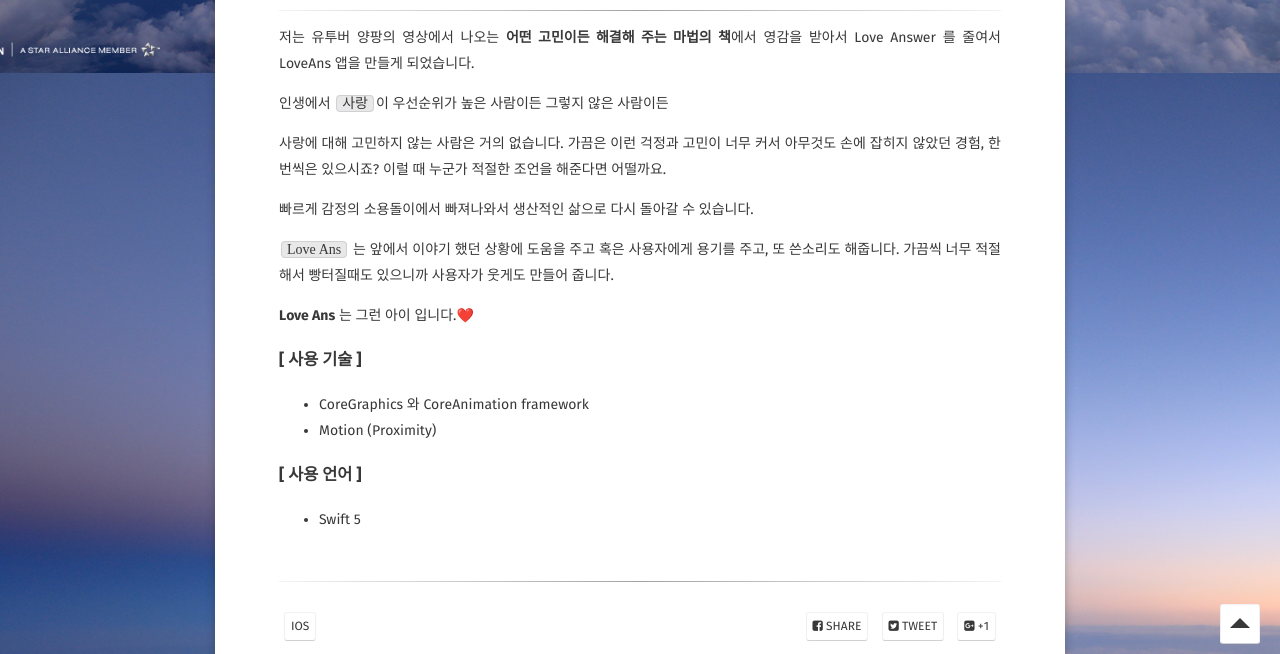
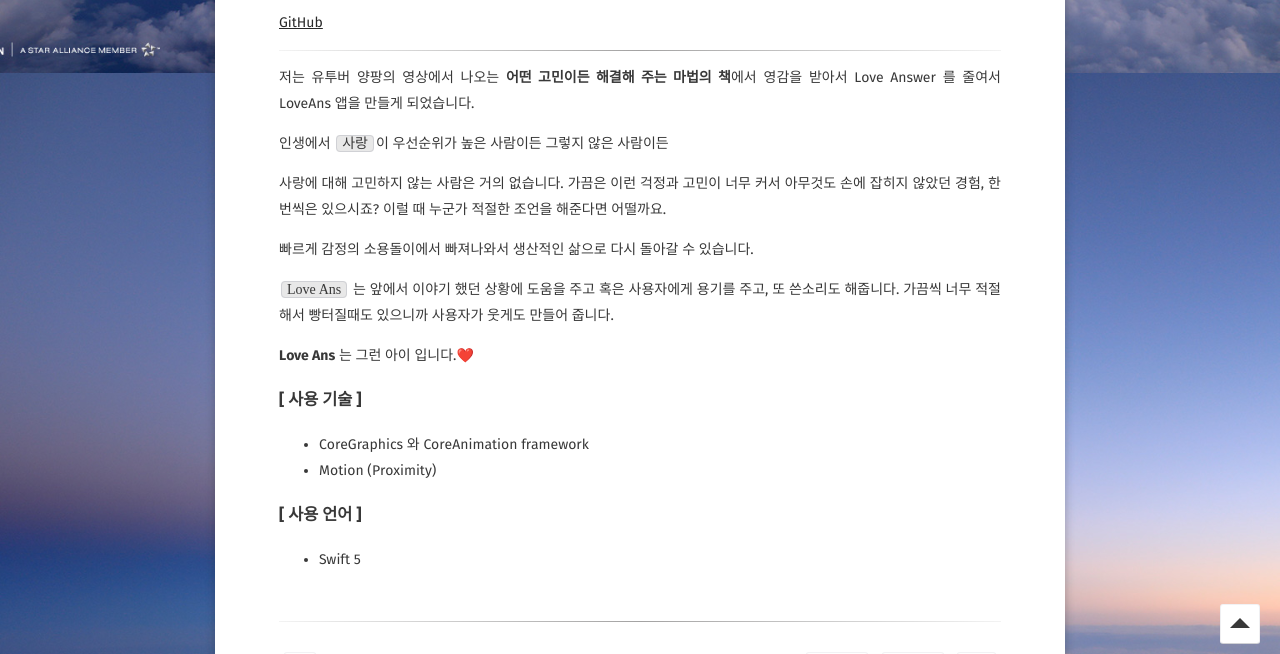
Before and after one commit to DanJeong-KR/changSic.github.io, a Jekyll site: the page built from _posts/2019-07-01-LoveAns.md, in a window 1280 px wide and 900 px high, scrolled down 581 px, cut to the strip 246-900 px from the top of the window. Built offline with Jekyll 4.4.1, drawn with Linux system fonts in a browser that asks for light colours; some web fonts are replaced; comment, search, counter and statistics services are not loaded.

Commit message:
Add Github Links in LoveAns

```diff
--- a/_posts/2019-07-01-LoveAns.md
+++ b/_posts/2019-07-01-LoveAns.md
@@ -13,6 +13,8 @@
 ### 사랑에 답이 있을까요? LoveAns 가 당신의 고민에 귀를 기울입니다.
 
 <iframe width="560" height="315" src="//www.youtube.com/embed/psAsbYI8l7U" frameborder="0"> </iframe>
+
+[GitHub](https://github.com/changSic/TheAnswerOfLoveApp)
 
 ---
 저는 유투버 양팡의 영상에서 나오는
```
